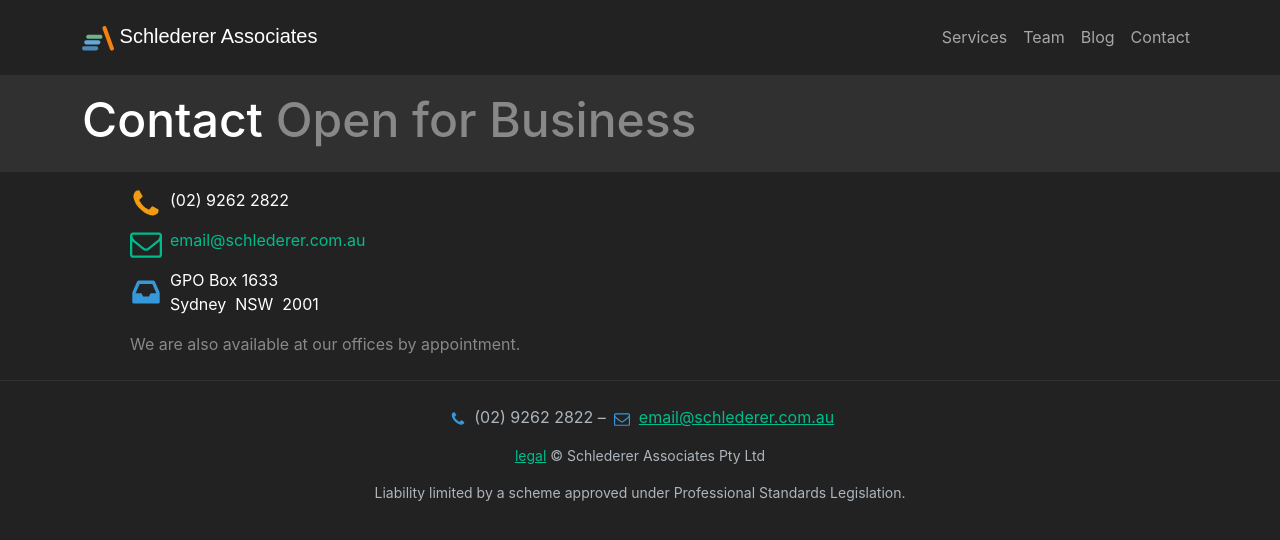
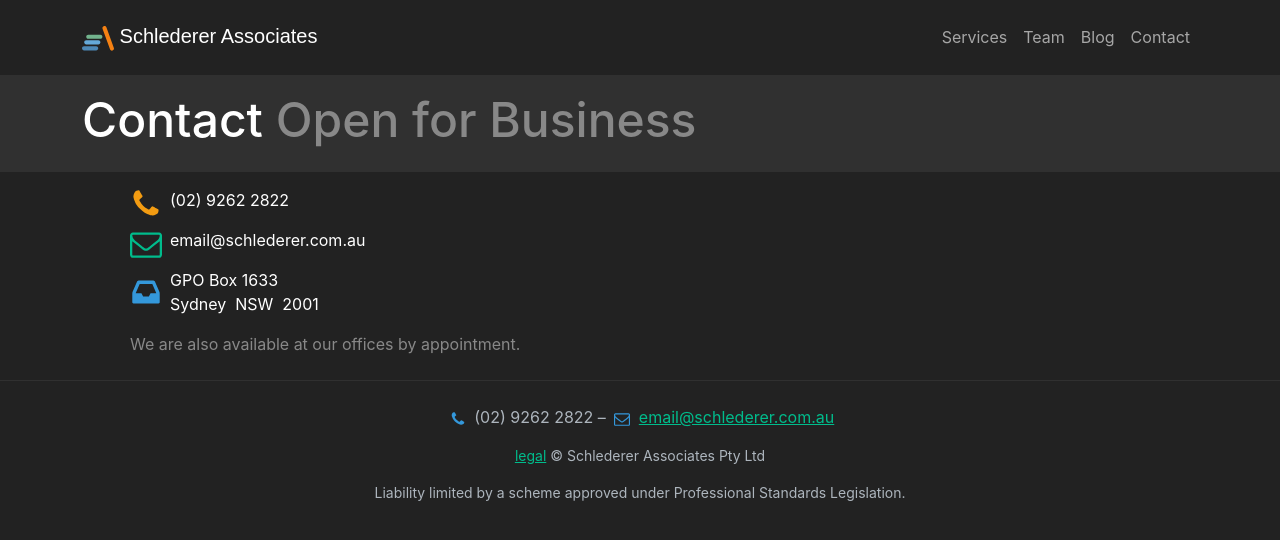
Before and after one commit to Mforcer/tax2, a Jekyll site: the page built from contact.html, in a window 1280 px wide. Shown: the top 540 px of the page. Built offline with Jekyll 4.4.1, drawn with Linux system fonts in a browser that asks for light colours.

Commit message:
Update contact.html

```diff
--- a/contact.html
+++ b/contact.html
@@ -14,7 +14,7 @@ lead:
     <svg class="icon float-start me-2" width="2em" height="2em" fill="var(--bs-success)" viewBox="0 0 1792 1792" xmlns="http://www.w3.org/2000/svg">
         <path id="fa-envelope-o" d="M1664 1504v-768q-32 36-69 66-268 206-426 338-51 43-83 67t-86.5 48.5-102.5 24.5h-2q-48 0-102.5-24.5t-86.5-48.5-83-67q-158-132-426-338-37-30-69-66v768q0 13 9.5 22.5t22.5 9.5h1472q13 0 22.5-9.5t9.5-22.5zm0-1051v-24.5l-.5-13-3-12.5-5.5-9-9-7.5-14-2.5h-1472q-13 0-22.5 9.5t-9.5 22.5q0 168 147 284 193 152 401 317 6 5 35 29.5t46 37.5 44.5 31.5 50.5 27.5 43 9h2q20 0 43-9t50.5-27.5 44.5-31.5 46-37.5 35-29.5q208-165 401-317 54-43 100.5-115.5t46.5-131.5zm128-37v1088q0 66-47 113t-113 47h-1472q-66 0-113-47t-47-113v-1088q0-66 47-113t113-47h1472q66 0 113 47t47 113z" />
     </svg>
-    <p><a href="mailto:{{site.biz_email}}" class="text-decoration-none">{{site.biz_email}}</a></p>
+    <p><a href="mailto:{{site.biz_email}}" class="text-reset text-decoration-none">{{site.biz_email}}</a></p>
     <svg class="icon float-start me-2" width="2em" height="3em" fill="var(--bs-info)" viewBox="0 0 1792 1792" xmlns="http://www.w3.org/2000/svg">
         <path id="fa-inbox" d="M1151 960h316q-1-3-2.5-8.5t-2.5-7.5l-212-496h-708l-212 496q-1 3-2.5 8.5t-2.5 7.5h316l95 192h320zm513 30v482q0 26-19 45t-45 19h-1408q-26 0-45-19t-19-45v-482q0-62 25-123l238-552q10-25 36.5-42t52.5-17h832q26 0 52.5 17t36.5 42l238 552q25 61 25 123z" />
     </svg>
```
